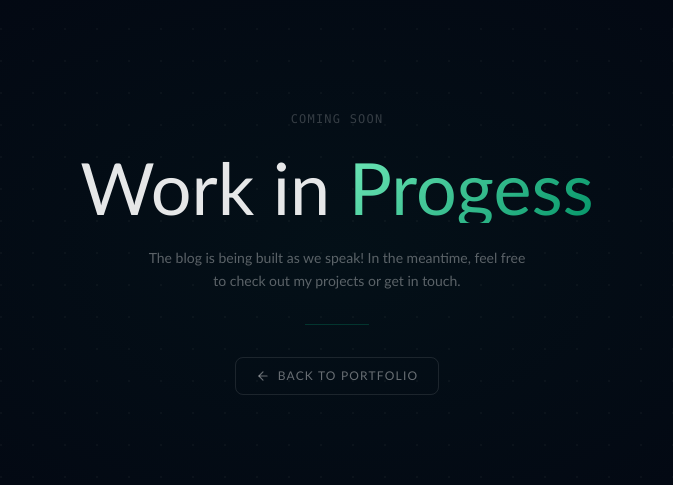
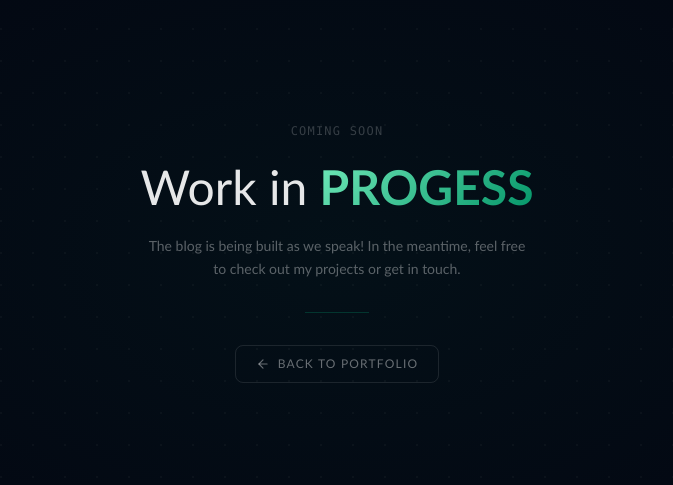
Before and after one commit to Peltre/devPortfolio, a React (Vite) app: page /blog in a window 1280 px wide. Shown: the part 147-632 px from the top of the page, without its empty margins (303-976 px from the left). Built offline with nearby package versions, Linux system fonts and the light colour scheme.

Commit message:
Refactor classes in h1

```diff
--- a/src/pages/Blog.jsx
+++ b/src/pages/Blog.jsx
@@ -16,8 +16,8 @@ function Blog() {
                     coming soon
                 </p>
 
-                <h1 className="text-5xl md:text-7xl font-light text-white/90">
-                    Work in <span className="emerald-grad font-medium">Progess</span>
+                <h1 className="text-5xl md:text-5xl font-light text-white/90">
+                    Work in <span className="emerald-grad uppercase font-bold">Progess</span>
                 </h1>
 
                 <p className="text-sm text-white/35 max-w-sm leading-relaxed">
```
